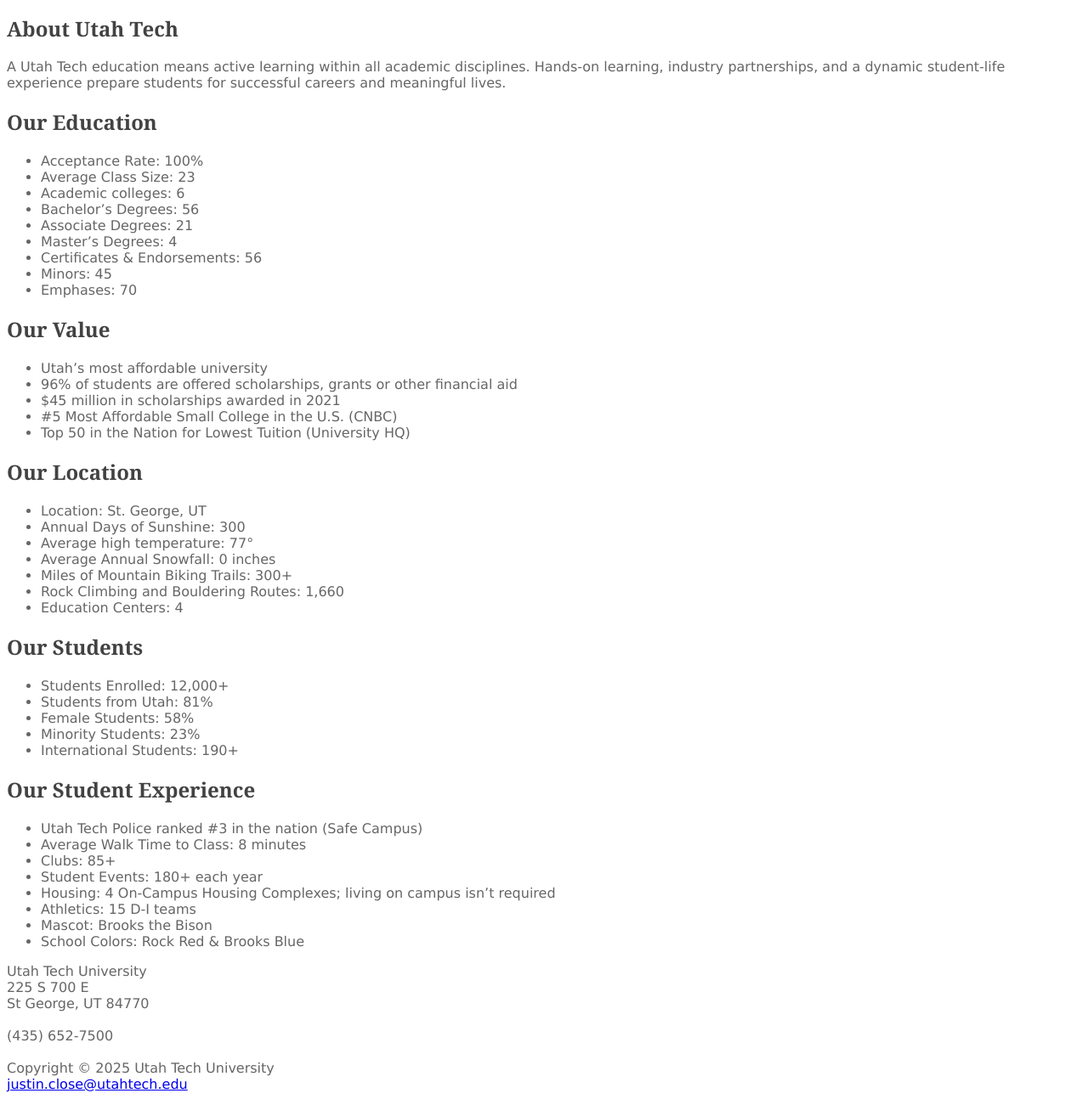
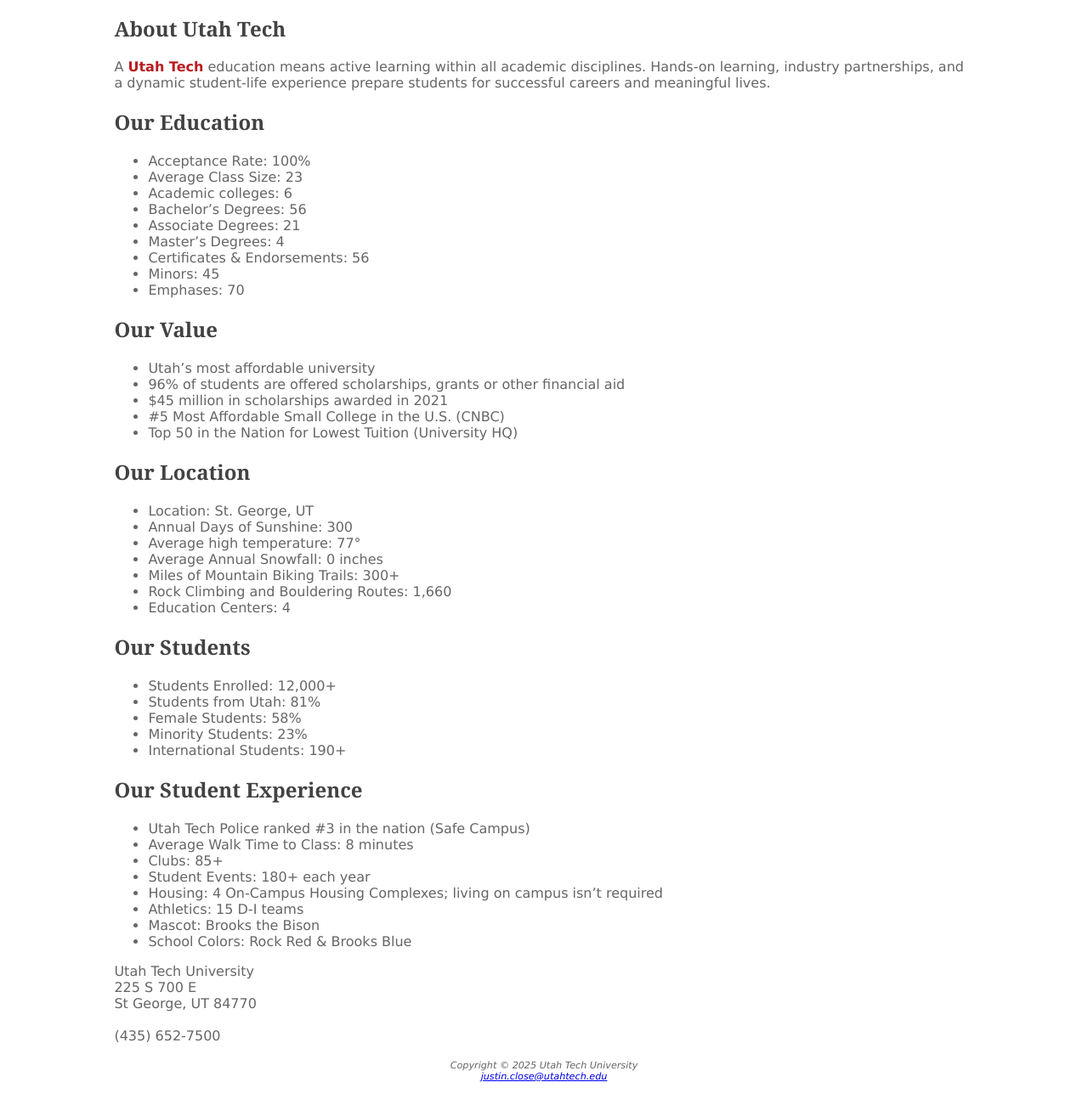
Before and after one commit to justinbclose/se1400, a plain HTML site: page utahtech2/index.html in a window 1280 px wide. Shown: the part 126-1420 px from the top of the page at 85% size. Drawn offline with Linux system fonts and the light colour scheme.

Commit message:
Update style.css

```diff
--- a/utahtech2/style.css
+++ b/utahtech2/style.css
@@ -21,3 +21,24 @@
     color: #424242;
     font-family: Georgia, serif;
 }
+dt {
+    color: #003058;
+    font-weight: bold;
+}
+
+.ut {
+    color: #BA1C21;
+    font-weight: bold;
+}
+
+footer {
+    font-size: .70rem;
+    font-style: italic;
+    text-align: center;
+}
+
+#wrapper {
+    width: 80%;
+    margin-right: auto;
+    margin-left: auto;
+}
```
